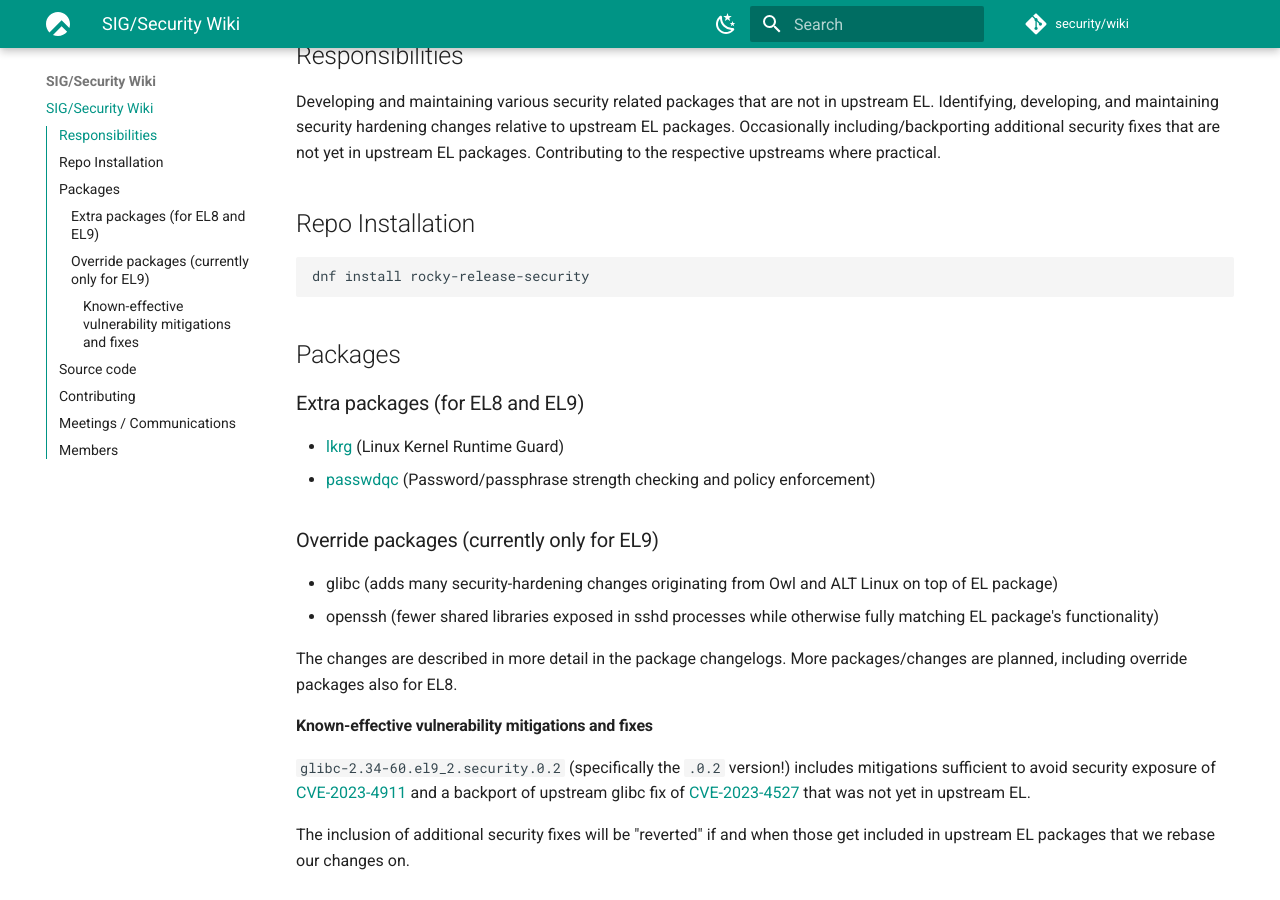
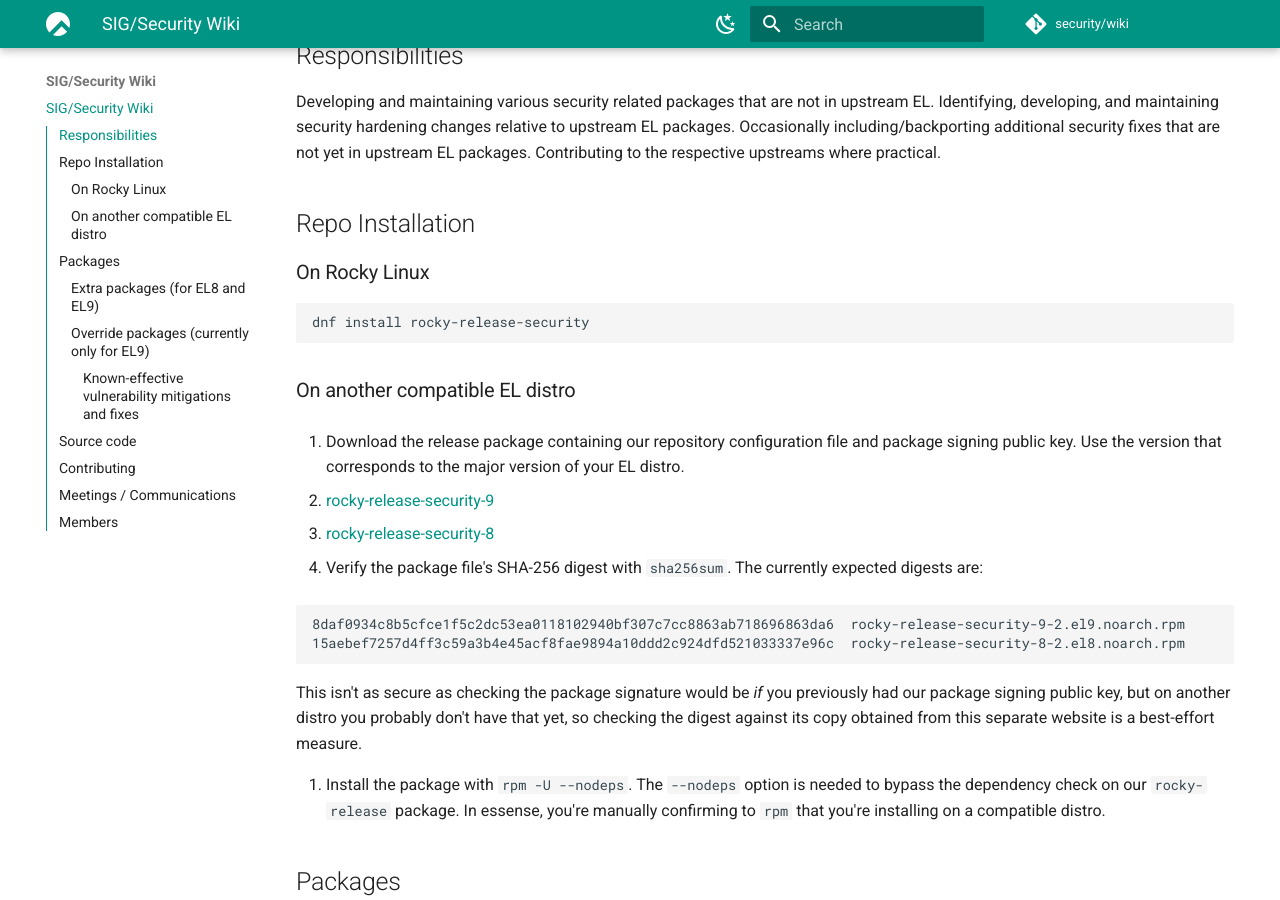
Before and after one commit to flawedworld/rockylinux-security-wiki, an MkDocs documentation site: the page built from docs/index.md, in a window 1280 px wide and 900 px high, scrolled down 233 px. Built offline with MkDocs 1.6.1 and Material for MkDocs 9.7.7, drawn with Linux system fonts in a browser that asks for light colours.

Commit message:
Add instructions for installation on other EL distros

````diff
--- a/docs/index.md
+++ b/docs/index.md
@@ -8,9 +8,29 @@ Developing and maintaining various security related packages that are not in ups
 
 ## Repo Installation
 
+### On Rocky Linux
+
 ```
 dnf install rocky-release-security
 ```
+
+### On another compatible EL distro
+
+1. Download the release package containing our repository configuration file and package signing public key. Use the version that corresponds to the major version of your EL distro.
+
+- [rocky-release-security-9](https://download.rockylinux.org/pub/rocky/9/extras/x86_64/os/Packages/r/rocky-release-security-9-2.el9.noarch.rpm)
+- [rocky-release-security-8](https://download.rockylinux.org/pub/rocky/8/extras/x86_64/os/Packages/r/rocky-release-security-8-2.el8.noarch.rpm)
+
+2. Verify the package file's SHA-256 digest with `sha256sum`. The currently expected digests are:
+
+```
+8daf0934c8b5cfce1f5c2dc53ea0118102940bf307c7cc8863ab718696863da6  rocky-release-security-9-2.el9.noarch.rpm
+15aebef7257d4ff3c59a3b4e45acf8fae9894a10ddd2c924dfd521033337e96c  rocky-release-security-8-2.el8.noarch.rpm
+```
+
+This isn't as secure as checking the package signature would be _if_ you previously had our package signing public key, but on another distro you probably don't have that yet, so checking the digest against its copy obtained from this separate website is a best-effort measure.
+
+3. Install the package with `rpm -U --nodeps`. The `--nodeps` option is needed to bypass the dependency check on our `rocky-release` package. In essense, you're manually confirming to `rpm` that you're installing on a compatible distro.
 
 ## Packages
 
````
